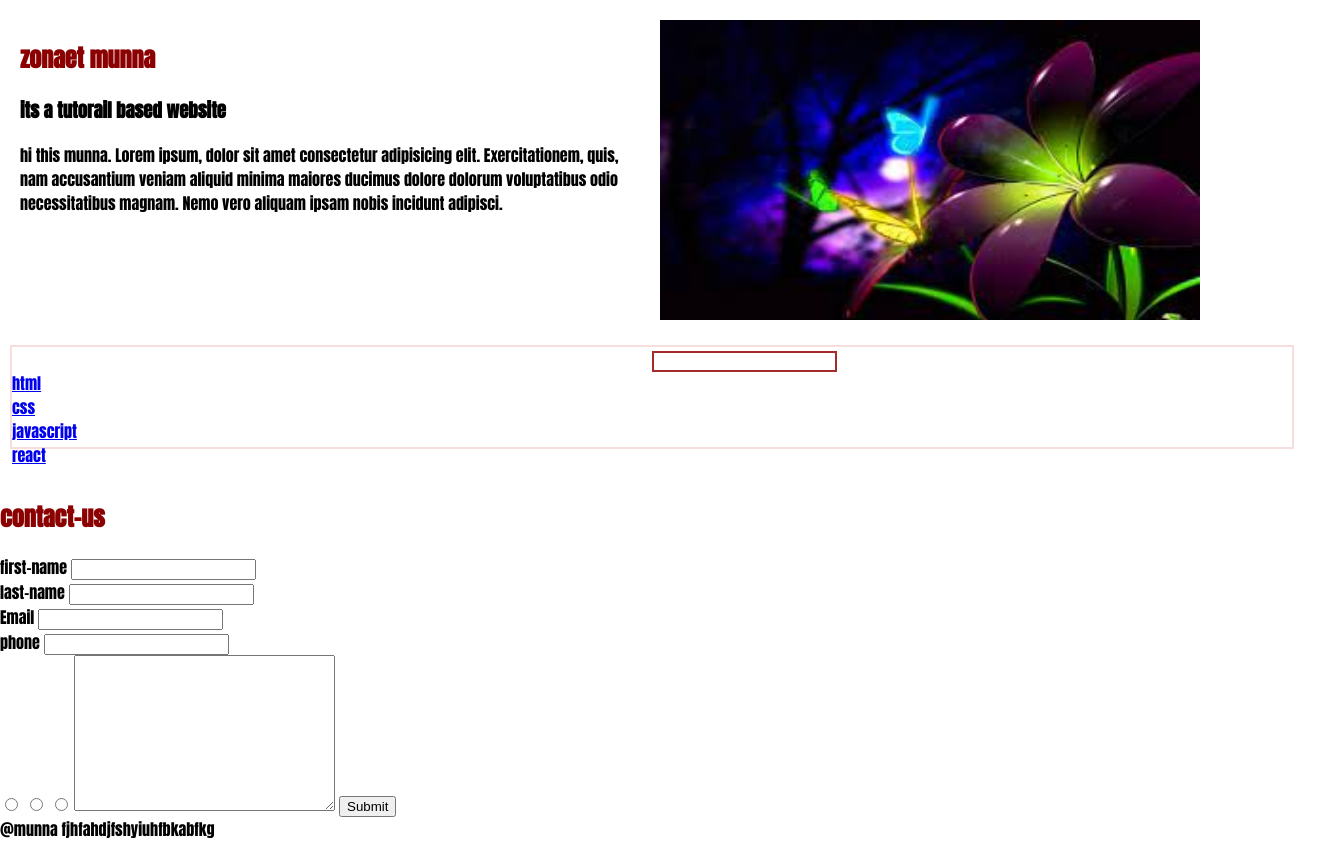
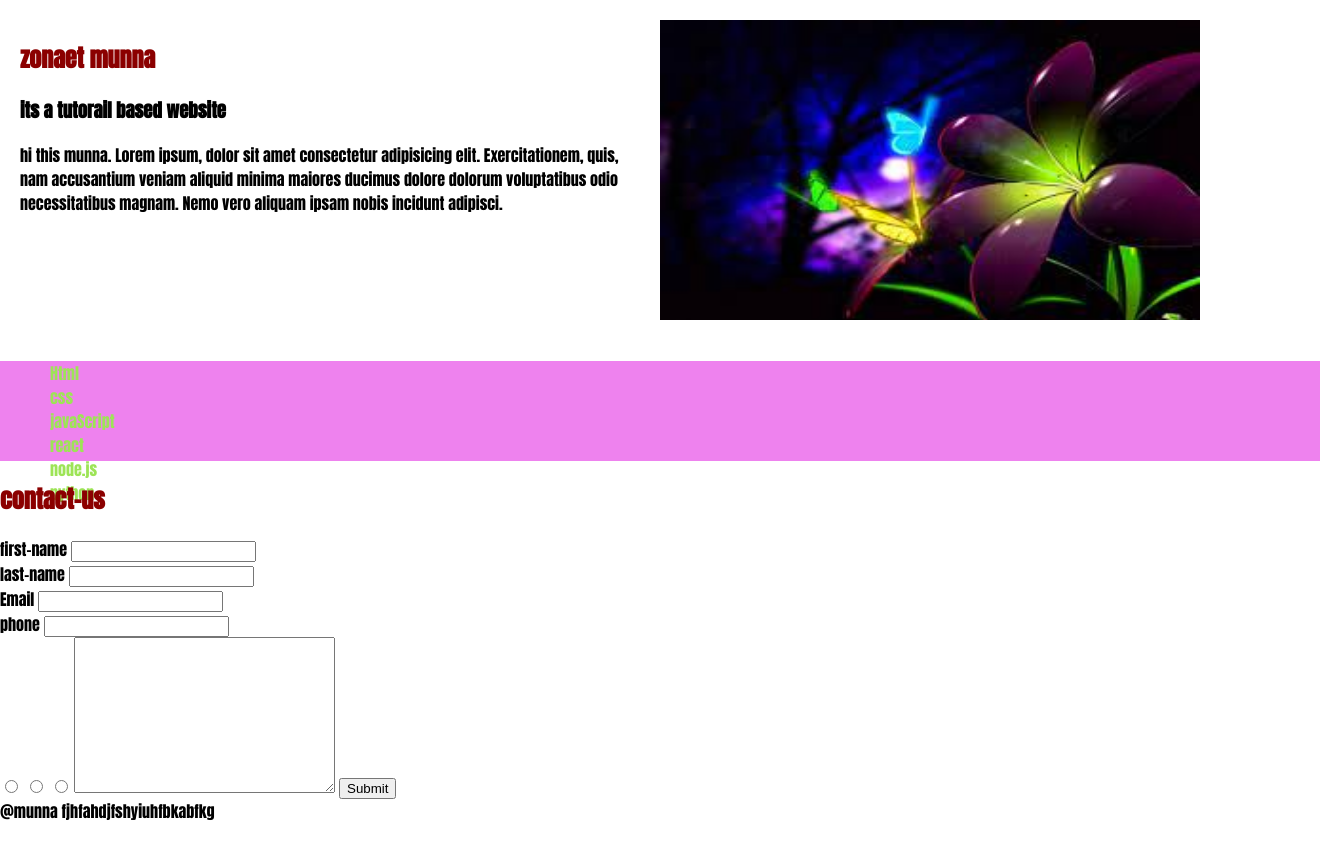
Before and after one commit to zonaetmunna/my-tutorials-website, a plain HTML site: page index.html in a window 1280 px wide. Shown: the whole page, 1320 px wide, since content can reach past the window. Drawn offline with Linux system fonts and the light colour scheme.

Commit message:
navaigation bar add

```diff
--- a/index.html
+++ b/index.html
@@ -34,22 +34,21 @@
      </section>
 
      <!--navigation bar part-->
-     <section class="navigation-flexble">
-          <div class="navigation-flexble-style">
-               <ul class="list-link-style">
-                    <li><a class="link-de" href="#">html</a></li>
-                    <li><a class="link-de" href="#">css</a></li>
-                    <li><a class="link-de" href="#">javascript</a></li>
-                    <li><a class="link-de" href="#">react</a></li>
 
-               </ul>
+     <ul>
+          <li><a href="#">Html</a></li>
+          <li><a href="#">css</a></li>
+          <li><a href="#">javaScript</a></li>
+          <li><a href="#">react</a></li>
+          <li><a href="#">node.js</a></li>
+          <li><a href="#">python</a></li>
+
+     </ul>
 
 
-          </div>
-          <div class="navigation-flexble-style">
-               <input type="search" id="search" name="search">
-          </div>
-     </section>
+
+
+
 
      <!--contract part-->
      <section>
--- a/style.css
+++ b/style.css
@@ -24,32 +24,24 @@ h1{
 }
 
 /*2nd part style*/
-
-.navigation-flexble{
-     display: flex;
-     width: 100%;
+ul{
+     list-style-type: none;
+     width:100%;
      height: 100px;
-     border: 2px solid rgb(247, 222, 222);
-     margin-left: 10px;
-     margin-bottom: 50px;
-
-
+     margin-bottom: 20px;
+     background-color: violet;
 
 }
-.navigation-flexble-style{
-     width: 50%;
-     margin-right : 10px;
-}
-.list-link-style{
-     list-style-type: none;
+
+li a{
      display:inline;
-
+     text-decoration:none;
+     color: rgb(157, 228, 86);
+     padding: 10px 10px;
+     text-align: center;
 
 }
-#search{
-     border: 2px solid brown;
+li a:hover{
+     background-color: chocolate;
+     color: white;
 }
-
-
-
-}
```
